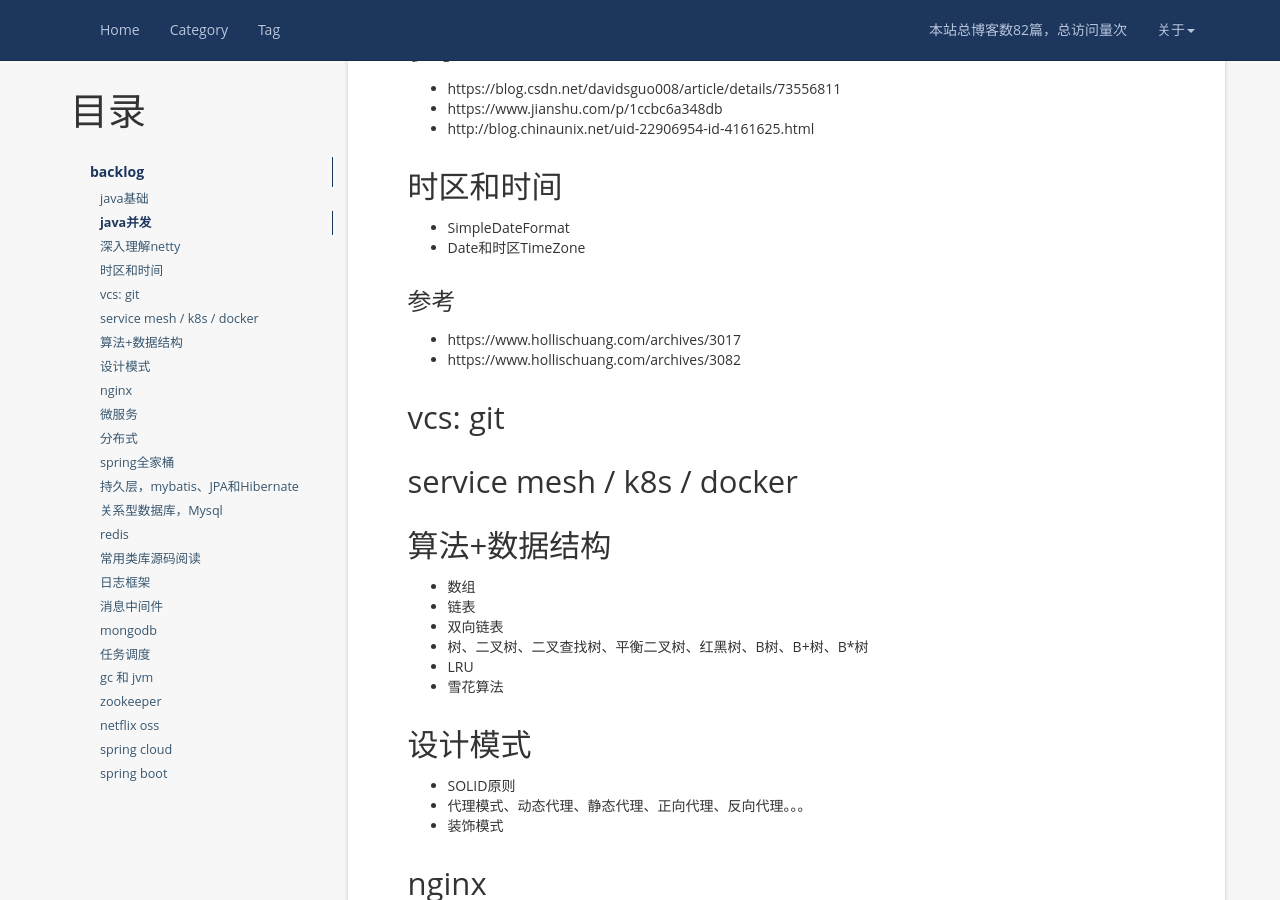
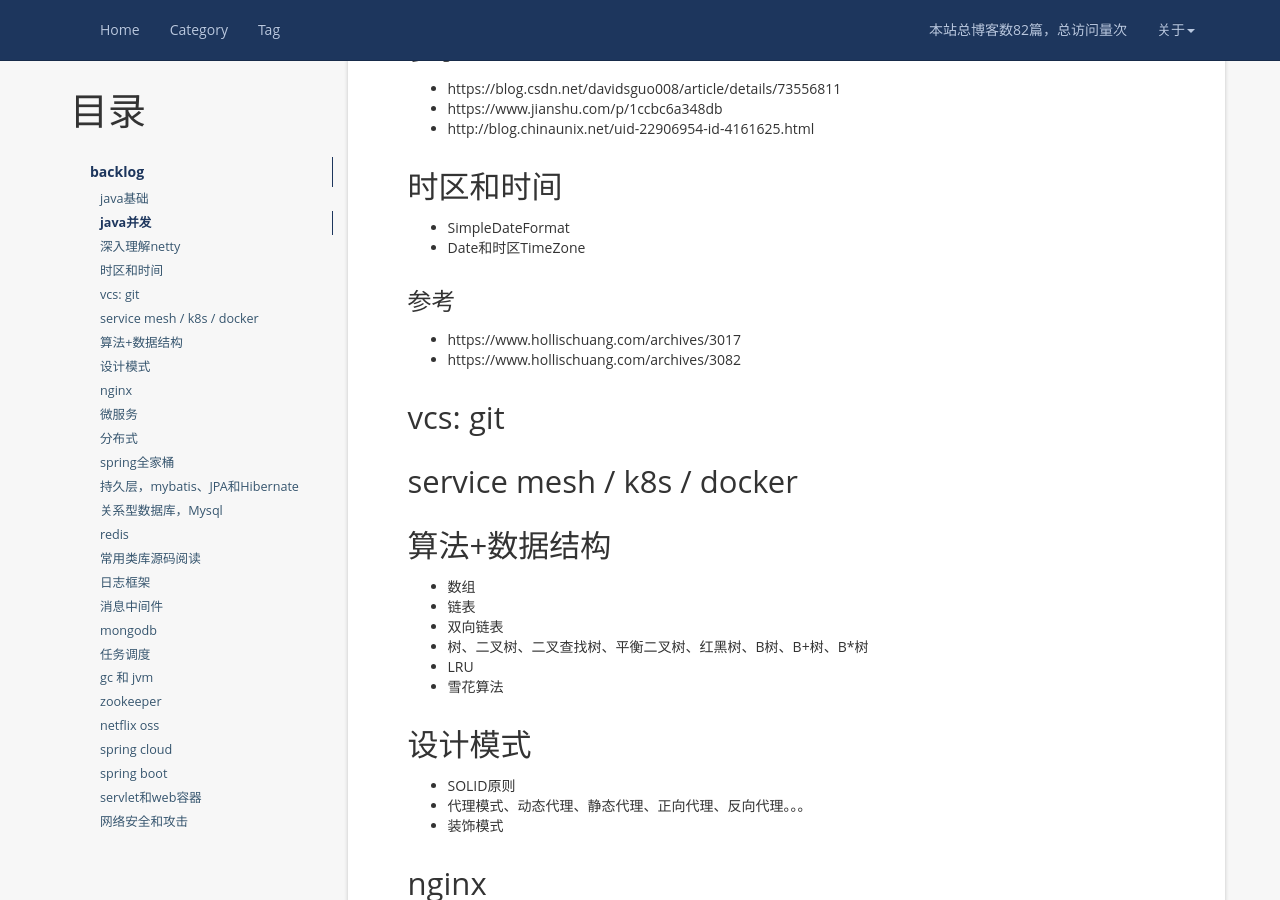
Before and after one commit to zhangfb95/zhangfb95.github.io.bak, a Jekyll site: the page built from plan.md, in a window 1280 px wide and 900 px high, scrolled down 711 px. Built offline with Jekyll 4.4.1, drawn with Linux system fonts in a browser that asks for light colours; nearby versions of some CDN libraries; a script that is not in the unit is left out; comment, search, counter and statistics services are not loaded.

Commit message:
增加个人计划

```diff
--- a/plan.md
+++ b/plan.md
@@ -105,3 +105,7 @@ feign / eureka / hystrix / zuul
 ## spring cloud
 
 ## spring boot
+
+## servlet和web容器
+
+## 网络安全和攻击
```
